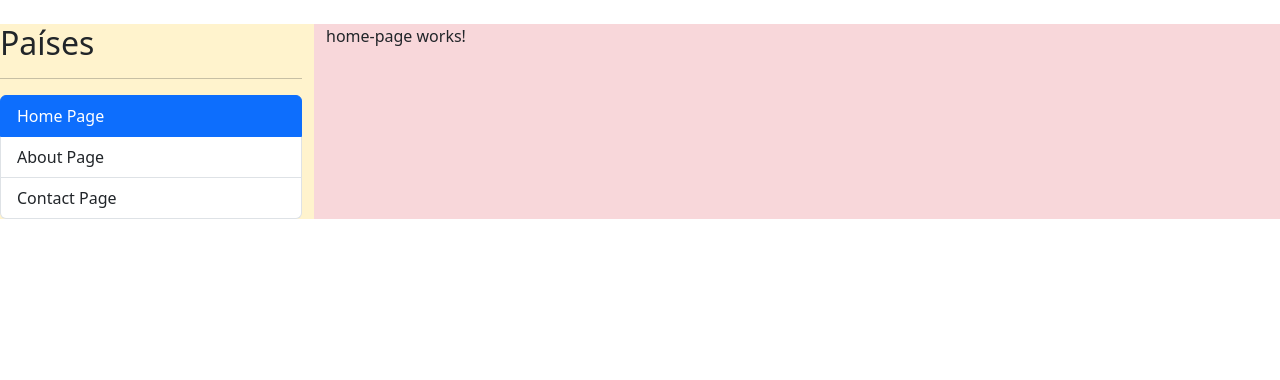
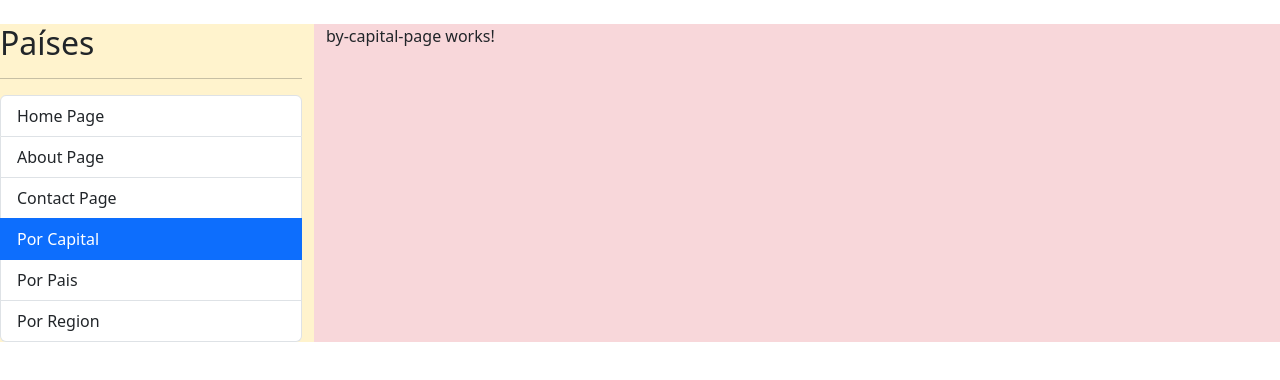
Before and after one commit to andersonNB/CountryProject, an Angular app: page /countries/by-capital in a window 1280 px wide. Before the commit this address led to /. Shown: the top 380 px of the page. Built offline with nearby package versions, Linux system fonts and the light colour scheme.

Commit message:
FEATURE:Se crea el routinh principal y el routing de countries

```diff
--- a/src/app/app-routing.module.ts
+++ b/src/app/app-routing.module.ts
@@ -18,6 +18,10 @@
     component:ContactPageComponent
   },
   {
+    path:'countries',
+    loadChildren: ()=> import('./countries/countries.module').then(m=>m.CountriesModule)
+  },
+  {
     path:'**',
     redirectTo: ''
   }
--- /dev/null
+++ b/src/app/countries/pages/by-capital-page/by-capital-page.component.html
@@ -0,0 +1 @@
+<p>by-capital-page works!</p>
--- /dev/null
+++ b/src/app/countries/pages/by-capital-page/by-capital-page.component.ts
@@ -0,0 +1,10 @@
+import { Component } from '@angular/core';
+
+@Component({
+  selector: 'app-by-capital-page',
+  templateUrl: './by-capital-page.component.html',
+  styles: ``
+})
+export class ByCapitalPageComponent {
+
+}
--- /dev/null
+++ b/src/app/countries/pages/by-country-page/by-country-page.component.html
@@ -0,0 +1 @@
+<p>by-country-page works!</p>
--- /dev/null
+++ b/src/app/countries/pages/by-country-page/by-country-page.component.ts
@@ -0,0 +1,10 @@
+import { Component } from '@angular/core';
+
+@Component({
+  selector: 'app-by-country-page',
+  templateUrl: './by-country-page.component.html',
+  styles: ``
+})
+export class ByCountryPageComponent {
+
+}
--- /dev/null
+++ b/src/app/countries/pages/by-region-page/by-region-page.component.html
@@ -0,0 +1 @@
+<p>by-region-page works!</p>
--- /dev/null
+++ b/src/app/countries/pages/by-region-page/by-region-page.component.ts
@@ -0,0 +1,10 @@
+import { Component } from '@angular/core';
+
+@Component({
+  selector: 'app-by-region-page',
+  templateUrl: './by-region-page.component.html',
+  styles: ``
+})
+export class ByRegionPageComponent {
+
+}
--- /dev/null
+++ b/src/app/countries/pages/country-page/country-page.component.html
@@ -0,0 +1 @@
+<p>country-page works!</p>
--- /dev/null
+++ b/src/app/countries/pages/country-page/country-page.component.ts
@@ -0,0 +1,10 @@
+import { Component } from '@angular/core';
+
+@Component({
+  selector: 'app-country-page',
+  templateUrl: './country-page.component.html',
+  styles: ``
+})
+export class CountryPageComponent {
+
+}
--- a/src/app/shared/components/shared/sidebar.component.html
+++ b/src/app/shared/components/shared/sidebar.component.html
@@ -16,4 +16,16 @@
     routerLink="contact"
     routerLinkActive="active"
     class="list-group-item">Contact Page</li>
+    <li
+    routerLink="countries/by-capital"
+    routerLinkActive="active"
+    class="list-group-item">Por Capital</li>
+    <li
+    routerLink="countries/by-country"
+    routerLinkActive="active"
+    class="list-group-item">Por Pais</li>
+    <li
+    routerLink="countries/by-region"
+    routerLinkActive="active"
+    class="list-group-item">Por Region</li>
 </ul>
```
Also changed, not shown: src/app/countries/countries-routing.module.ts (added, +33 -0 lines), src/app/countries/countries.module.ts (+13 -2 lines).
